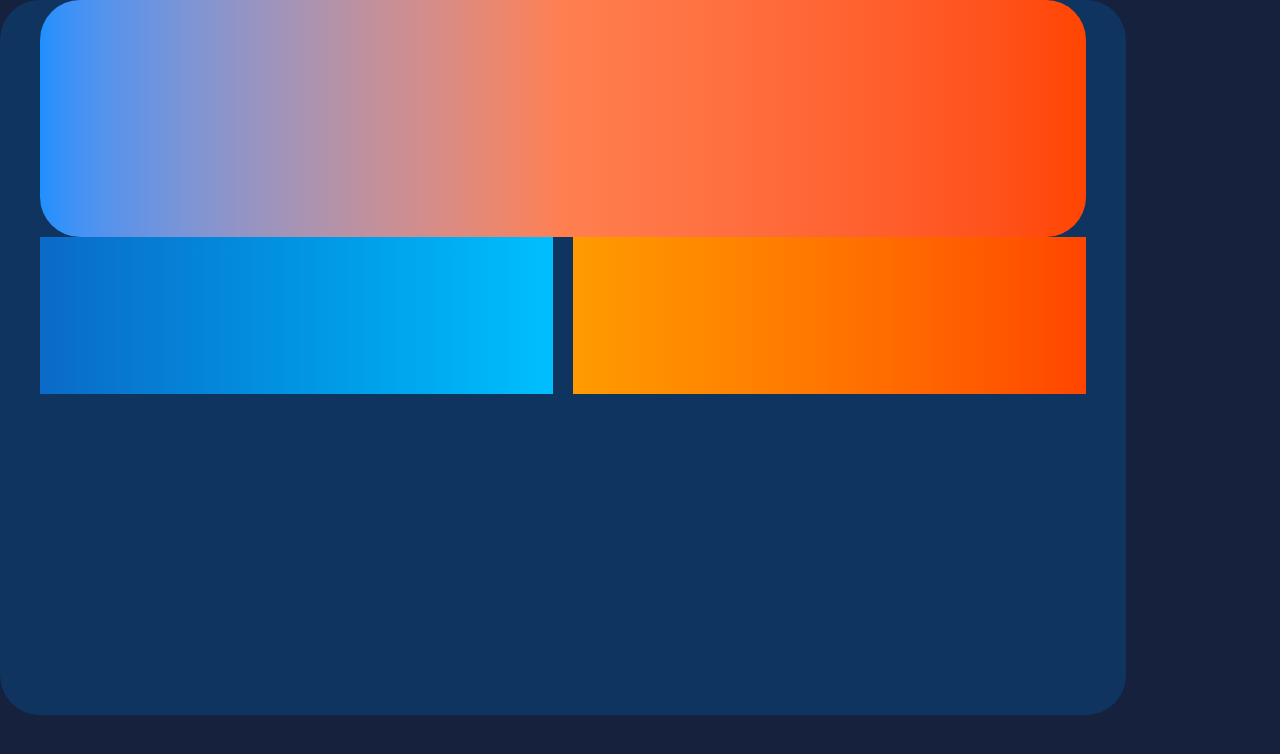
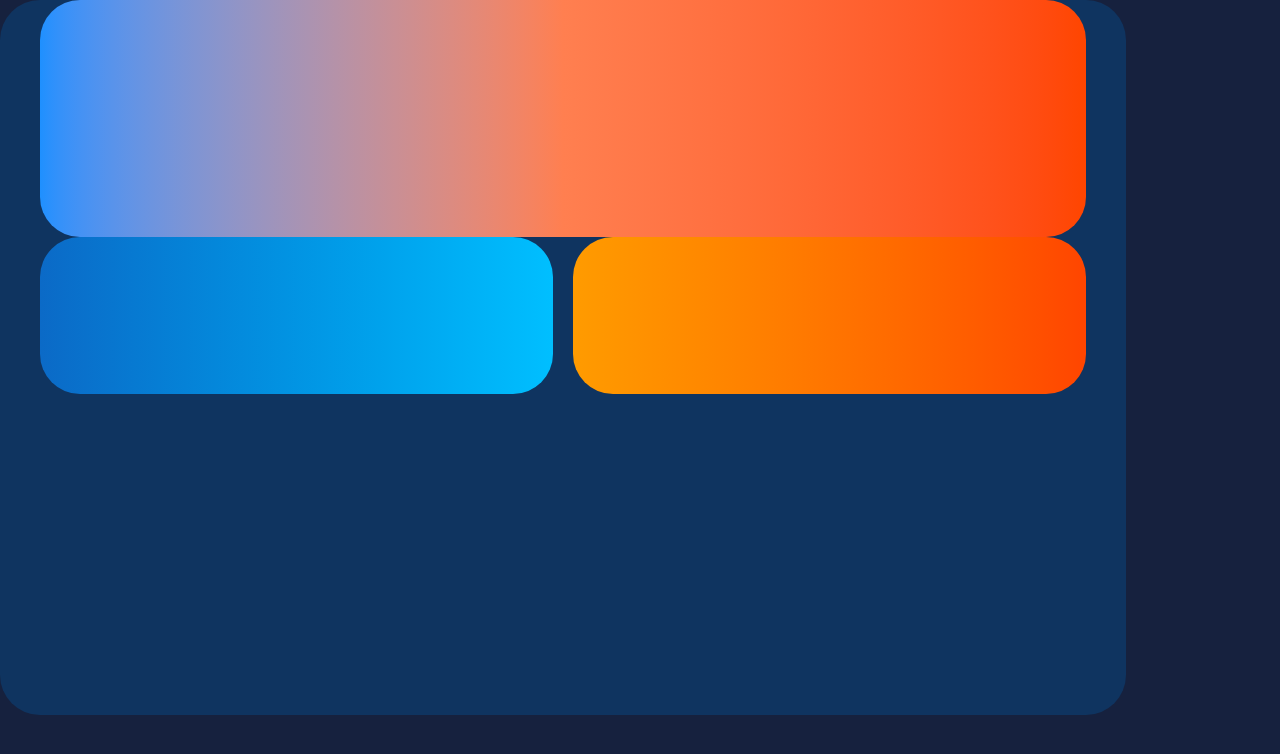
Before and after one commit to marcxsdev/mindsync, a Next.js app: page /game in a window 1280 px wide. Shown: the top 754 px of the page. Built offline with nearby package versions, Linux system fonts and the light colour scheme.

Commit message:
fix: add cards component

```diff
--- a/src/components/game/Cards.tsx
+++ b/src/components/game/Cards.tsx
@@ -3,8 +3,8 @@ import React from "react";
 const Cards = () => {
   return (
     <div className="flex flex-row gap-5">
-      <div className="bg-linear-to-r from-[#0B6AC7] to-[#00BFFF] w-[513px] h-[157px]"></div>
-      <div className="bg-linear-to-r from-[#FF9B00] to-[#FF4500] w-[513px] h-[157px]"></div>
+      <div className="bg-linear-to-r from-[#0B6AC7] to-[#00BFFF] w-[513px] h-[157px] rounded-[40px]"></div>
+      <div className="bg-linear-to-r from-[#FF9B00] to-[#FF4500] w-[513px] h-[157px] rounded-[40px]"></div>
     </div>
   );
 };
```
